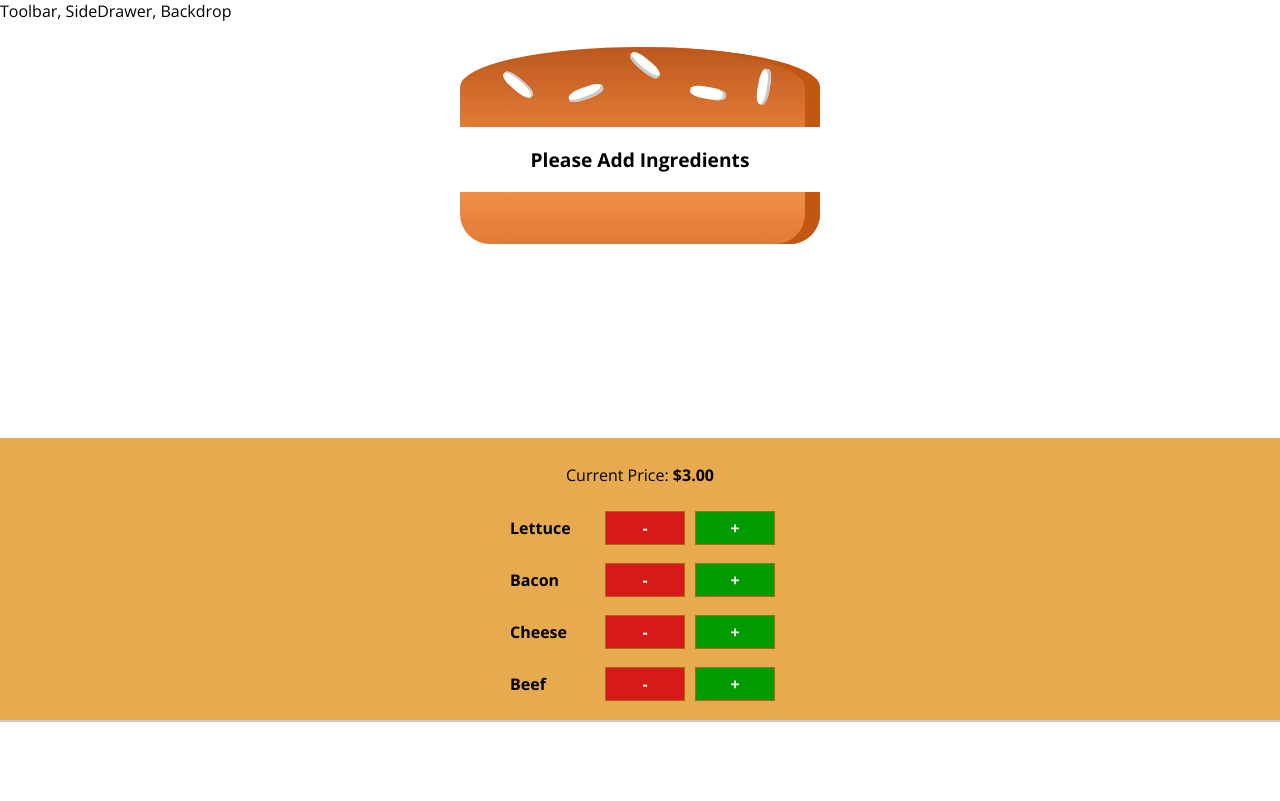
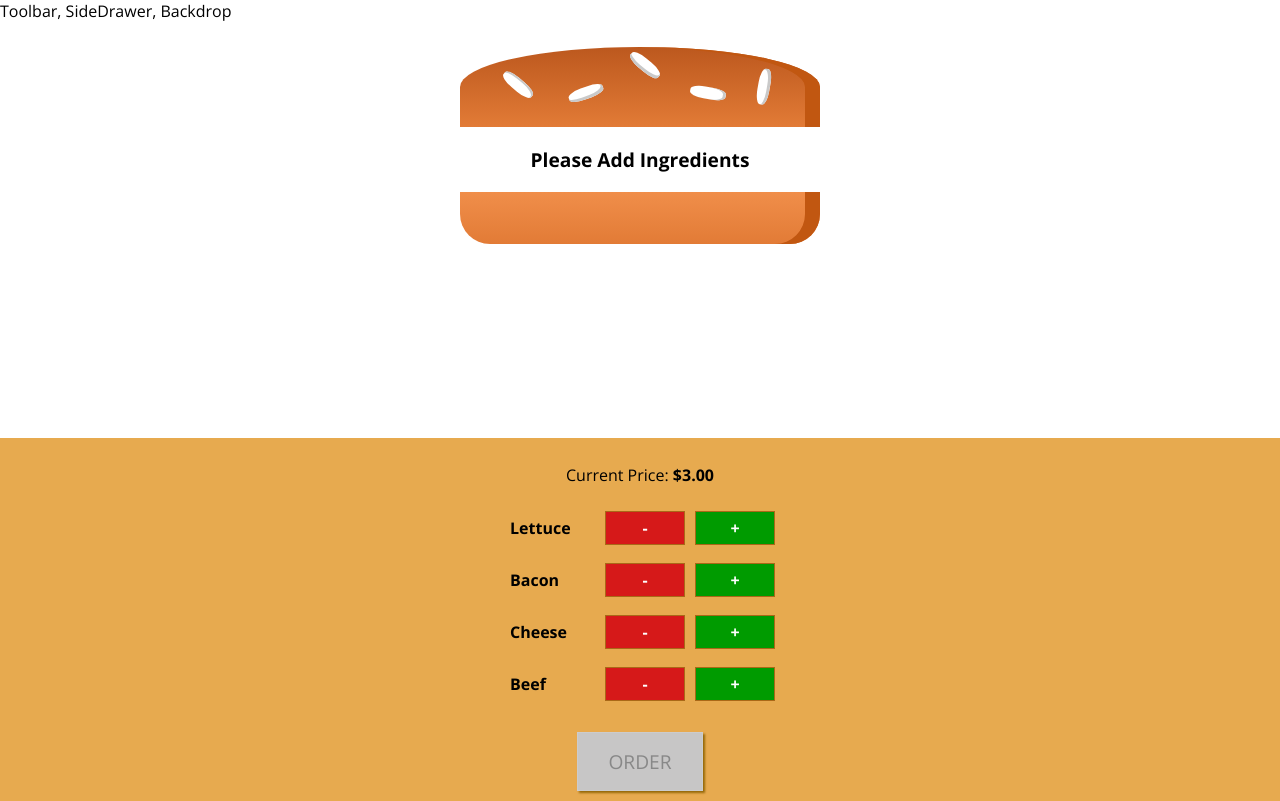
Before and after one commit to vyeung/ReactJS-Burger-Builder-App, a React app: page / in a window 1280 px wide. Built offline with nearby package versions, Linux system fonts and the light colour scheme.

Commit message:
added order button with css

```diff
--- a/src/components/BuildControls/BuildControls.css
+++ b/src/components/BuildControls/BuildControls.css
@@ -8,3 +8,44 @@
   margin: auto;
   padding: 10px 0;
 }
+
+.OrderButton {
+  background-color: #e9e513;
+  outline: none;
+  cursor: pointer;
+  border: 1px solid #966909;
+  color: #966909;
+  font-family: inherit;
+  font-size: 1.2em;
+  padding: 15px 30px;
+  box-shadow: 2px 2px 2px #966909;
+}
+
+.OrderButton:hover, .OrderButton:active {
+  background-color: #A0DB41;
+  border: 1px solid #966909;
+  color: #966909;
+}
+
+.OrderButton:disabled {
+  background-color: #C7C6C6;
+  border: 1px solid #ccc;
+  color: #888888;
+  cursor: not-allowed;
+}
+
+.OrderButton:not(:disabled) {
+  animation: enable 0.3s linear;
+}
+
+@keyframes enable {
+  0% {
+      transform: scale(1);
+  }
+  60% {
+      transform: scale(1.1);
+  }
+  100% {
+      transform: scale(1);
+  }
+}
--- a/src/components/BuildControls/BuildControls.js
+++ b/src/components/BuildControls/BuildControls.js
@@ -24,6 +24,11 @@ const buildControls = (props) => {
           //disabledBttnVal={props.disabledBttnObj[ctrl.type]}
         />
       ))}
+
+      <br/>
+      <button
+        className={styles.OrderButton}
+        disabled={!props.purchase}>ORDER</button>
     </div>
   );
 };
--- a/src/containers/BurgerBuilder/BurgerBuilder.js
+++ b/src/containers/BurgerBuilder/BurgerBuilder.js
@@ -18,7 +18,26 @@ class BurgerBuilder extends Component {
       cheese: 0,
       beef: 0
     },
-    totalPrice: 3
+    totalPrice: 3,
+    canPurchase: false
+  }
+
+  //doesn't need to be an arrow function since it's not assigned to an event
+  updatePurchaseState(ingreds) {
+    let bool;
+    let sum = 0;
+    const ingredAmounts = Object.values(ingreds); //ex: [0,2,1,3]
+
+    for(var i=0; i<ingredAmounts.length; i++) {
+      sum = sum + ingredAmounts[i];
+    }
+
+    if(sum > 0)
+      bool = true;
+    else
+      bool = false;
+
+    this.setState({canPurchase: bool});
   }
 
   addIngredientHandler = (type) => {
@@ -37,6 +56,8 @@ class BurgerBuilder extends Component {
       ingredients: updatedIngredients,
       totalPrice: newPrice
     });
+
+    this.updatePurchaseState(updatedIngredients);
   }
 
   removeIngredientHandler = (type) => {
@@ -59,6 +80,8 @@ class BurgerBuilder extends Component {
       ingredients: updatedIngredients,
       totalPrice: newPrice
     });
+
+    this.updatePurchaseState(updatedIngredients);
   }
 
   render() {
@@ -83,6 +106,7 @@ class BurgerBuilder extends Component {
           ingredientRemoved={this.removeIngredientHandler}
           //disabledBttnObj={disabledCheck}
           price={this.state.totalPrice}
+          purchase={this.state.canPurchase}
         />
       </Aux>
     );
```
